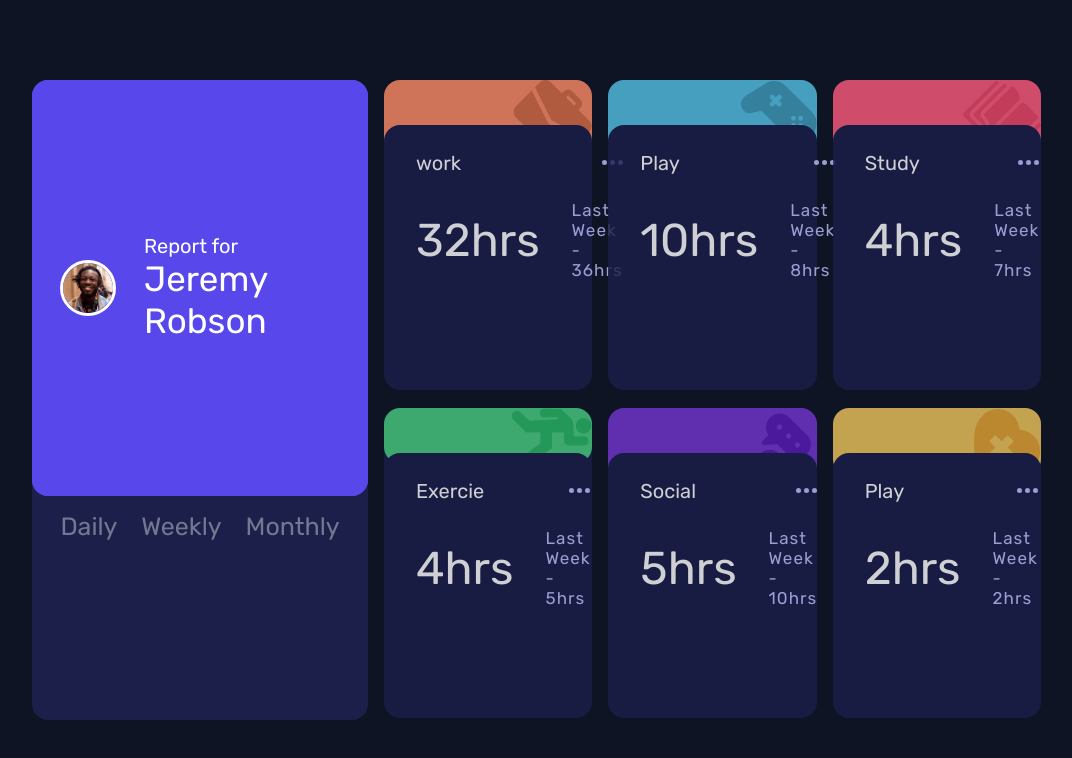
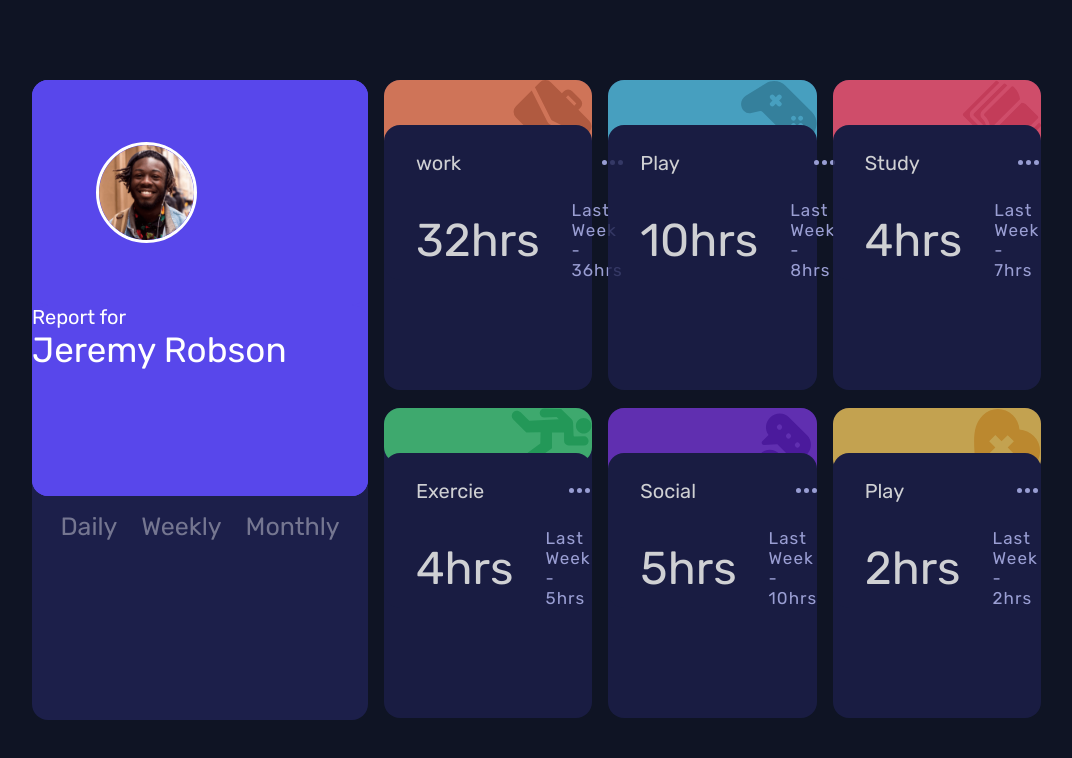
Before and after one commit to EstebanMontalvo99/TimeTracking, a plain HTML site: page index.html in a window 1280 px wide. Shown: the whole page, without its empty margins (96-1168 px from the left). Drawn offline with Linux system fonts and the light colour scheme.

Commit message:
Tercer commit

```diff
--- a/styles.css
+++ b/styles.css
@@ -199,4 +199,17 @@ main {
     color: white;
     margin: auto 2rem;
   }
+  .pic {
+    grid-template-columns: 1fr;
+    grid-row: 1fr 1fr;
+  }
+  .pic img {
+    width: 30%;
+    margin: auto auto auto 4rem;
+  }
+  .repo {
+    display: flex;
+    justify-content: flex-start;
+    align-items: flex-start;
+  }
 }
```
